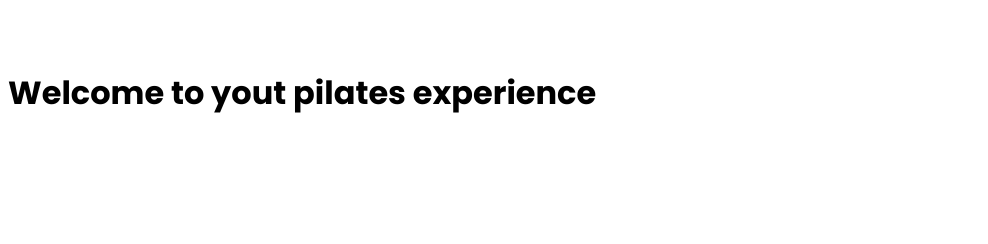
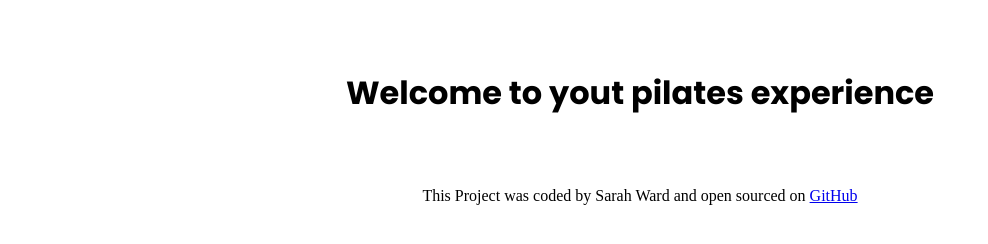
Before and after one commit to Sarahwcode/Pilates-Project, a plain HTML site: page index.html in a window 1280 px wide. Shown: the whole page, without its empty margins (0-988 px from the left). Drawn offline with Linux system fonts and the light colour scheme.

Commit message:
added footer and link to github

```diff
--- a/index.html
+++ b/index.html
@@ -12,5 +12,14 @@
   </head>
   <body>
     <h1>Welcome to yout pilates experience</h1>
+    <footer>
+      <p>
+        This Project was coded by Sarah Ward and open sourced on
+        <a
+          href="file:///C:/Users/sarah.ward/Documents/GitHub/Plus%20Ad-on/Pilates-Project/index.html"
+          >GitHub</a
+        >
+      </p>
+    </footer>
   </body>
 </html>
--- a/style.css
+++ b/style.css
@@ -3,4 +3,8 @@ h1 {
   font-weight: 700;
   size: 96px;
   line-height: 144px;
+  text-align: center;
 }
+footer {
+  text-align: center;
+}
```
